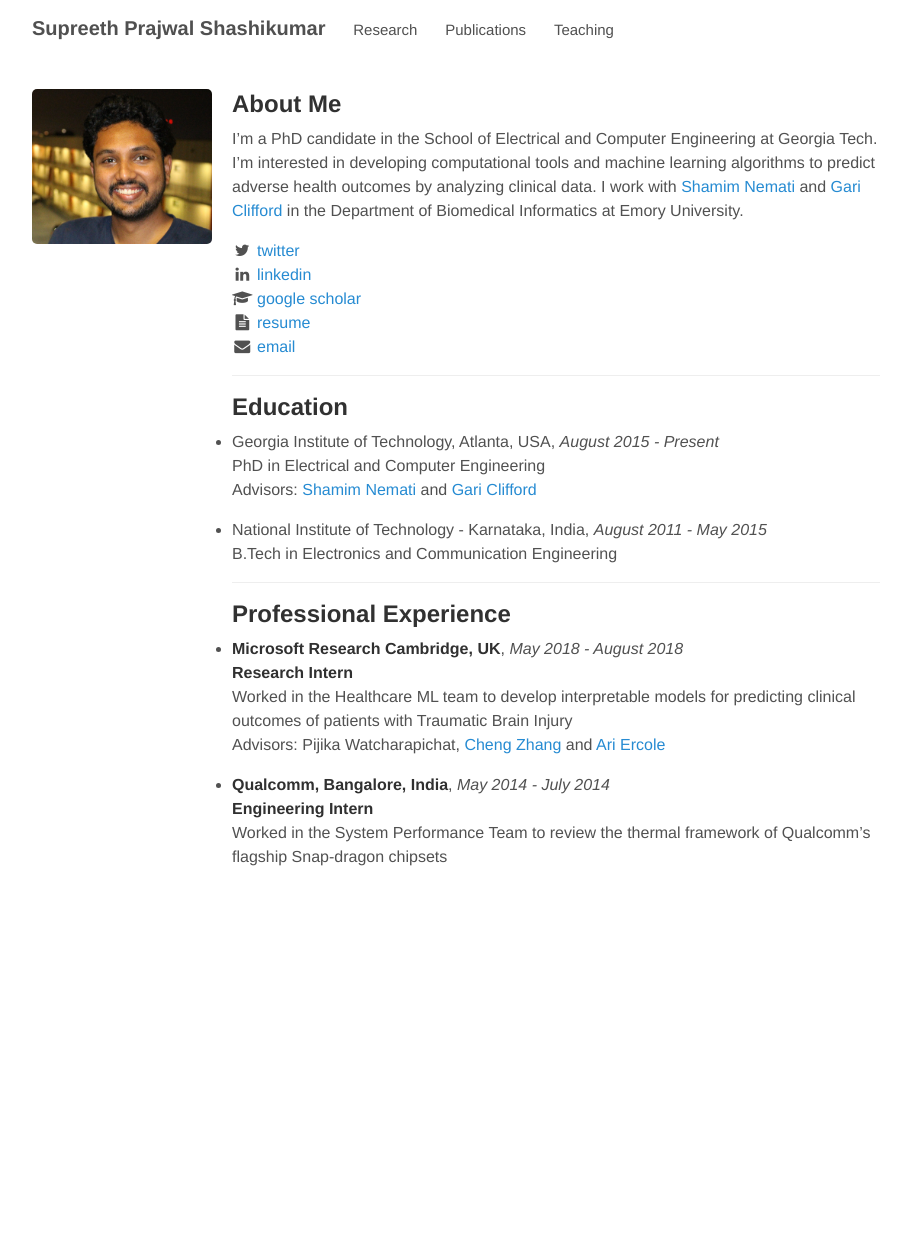
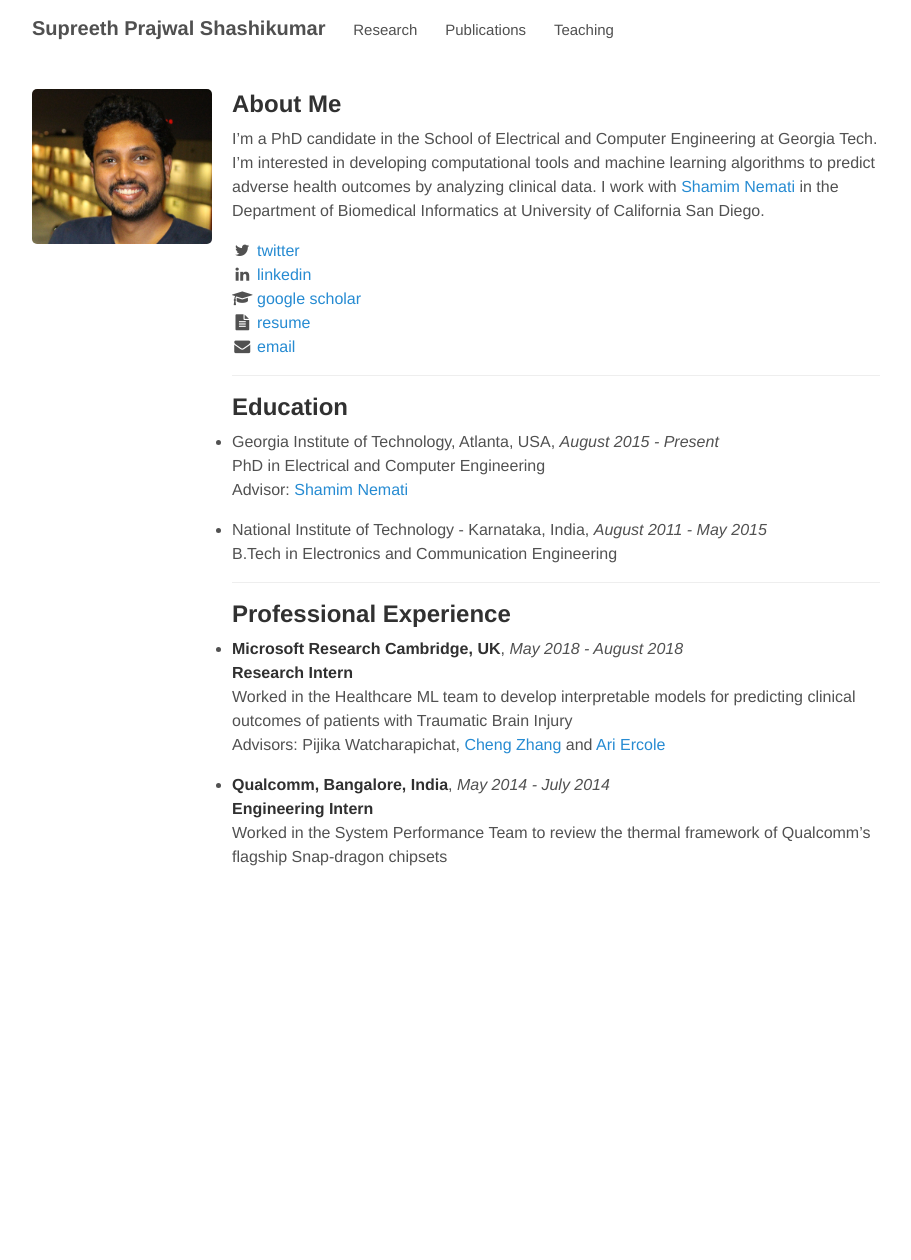
Before and after one commit to supreethprajwal/supreethprajwal.github.io, a Jekyll site: the page built from index.md, in a window 1280 px wide. Shown: the whole page, without its empty margins (184-1095 px from the left). Built offline with Jekyll 4.4.1, drawn with Linux system fonts in a browser that asks for light colours; nearby versions of some CDN libraries.

Commit message:
Update University details

```diff
--- a/index.md
+++ b/index.md
@@ -8,7 +8,7 @@ title: "Home"
 </div>
 
 ## About Me
-I'm a PhD candidate in the School of Electrical and Computer Engineering at Georgia Tech. I'm interested in developing computational tools and machine learning algorithms to predict adverse health outcomes by analyzing clinical data. I work with [Shamim Nemati](http://nematilab.info/people/shamim/index.html) and [Gari Clifford](http://gdclifford.info/people/gari) in the Department of Biomedical Informatics at Emory University.
+I'm a PhD candidate in the School of Electrical and Computer Engineering at Georgia Tech. I'm interested in developing computational tools and machine learning algorithms to predict adverse health outcomes by analyzing clinical data. I work with [Shamim Nemati](http://nematilab.info/people/shamim/index.html)  in the Department of Biomedical Informatics at University of California San Diego.
 
 <i class='fa fa-twitter fa-fw'></i>  [twitter](https://twitter.com/sprajw){:target="_blank"} <br>
 <i class='fa fa-linkedin fa-fw'></i> [linkedin](https://www.linkedin.com/in/supreeth-prajwal/){:target="_blank"} <br>
@@ -29,7 +29,7 @@ $("#email").attr("href", "mailto:" + email_address).html("email");
 
 + Georgia Institute of Technology, Atlanta, USA, *August 2015 - Present*
   PhD in Electrical and Computer Engineering
-  Advisors: [Shamim Nemati](http://nematilab.info/people/shamim/index.html) and [Gari Clifford](http://gdclifford.info/people/gari)
+  Advisor: [Shamim Nemati](http://nematilab.info/people/shamim/index.html)
 
 + National Institute of Technology - Karnataka, India, *August 2011 - May 2015*
   B.Tech in Electronics and Communication Engineering
```
